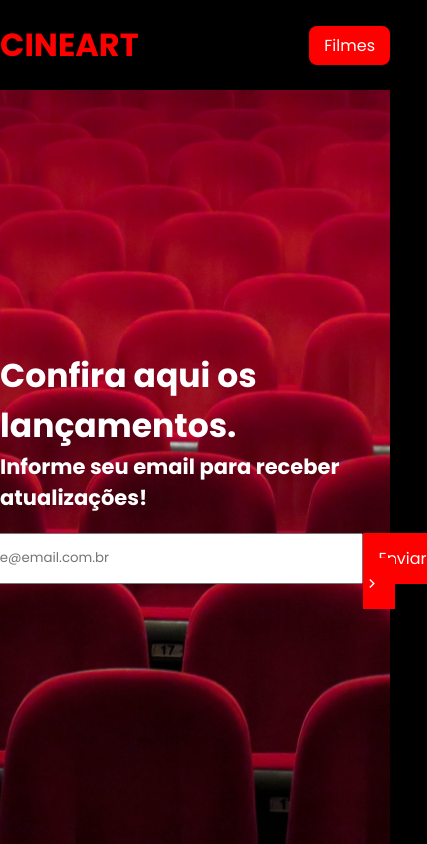
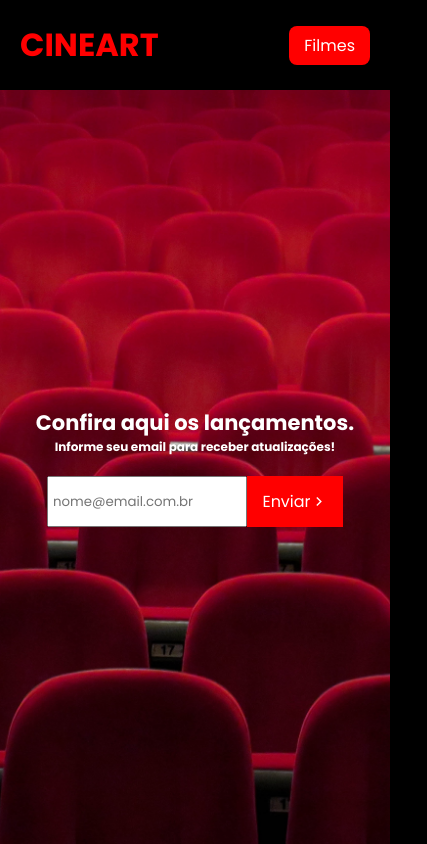
Before and after one commit to arthurhenriqueti/cineart, a React (Vite) app: page / in a window 390 px wide. Shown: the whole page, 427 px wide, since content can reach past the window. Built offline with nearby package versions, Linux system fonts and the light colour scheme.

Commit message:
correcting the responsiveness

```diff
--- a/src/components/Header.css
+++ b/src/components/Header.css
@@ -26,3 +26,9 @@ header {
     text-decoration: none;
     border-radius: 8px;
 }
+
+@media (max-width: 1200px) {
+    .header-area {
+        padding: 20px;
+    }
+}
--- a/src/pages/Home.css
+++ b/src/pages/Home.css
@@ -55,3 +55,18 @@
     position: relative;
     top: 3px;
 }
+
+@media (max-width: 500px) {
+    .main-title {
+        font-size: 14px;
+    }
+
+    .main-subtitle {
+        font-size: 8px;
+    }
+
+    .main-input-area input[type="text"] {
+        width: 200px;
+        height: 51px;
+    }
+}
--- a/src/pages/Movies.css
+++ b/src/pages/Movies.css
@@ -20,9 +20,9 @@
 }
 
 .main-movies-releases {
-    display: flex;
-    flex-wrap: wrap;
-    gap: 45px;
+    display: grid;
+    gap: 20px;
+    grid-template-columns: repeat(4, 1fr);
 }
 
 .main-movies-loader {
@@ -32,3 +32,27 @@
     width: 100%;
     height: 100%;
 }
+
+@media (max-width: 1200px) {
+    .main-movies-releases {
+        grid-template-columns: repeat(3, 1fr);
+        margin: auto;
+        padding: 20px;
+    }
+
+    .main-movies-title {
+        padding: 20px;
+    }
+}
+
+@media (max-width: 900px) {
+    .main-movies-releases {
+        grid-template-columns: repeat(2, 1fr);
+    }
+}
+
+@media (max-width: 600px) {
+    .main-movies-releases {
+        grid-template-columns: repeat(1, 1fr);
+    }
+}
```
